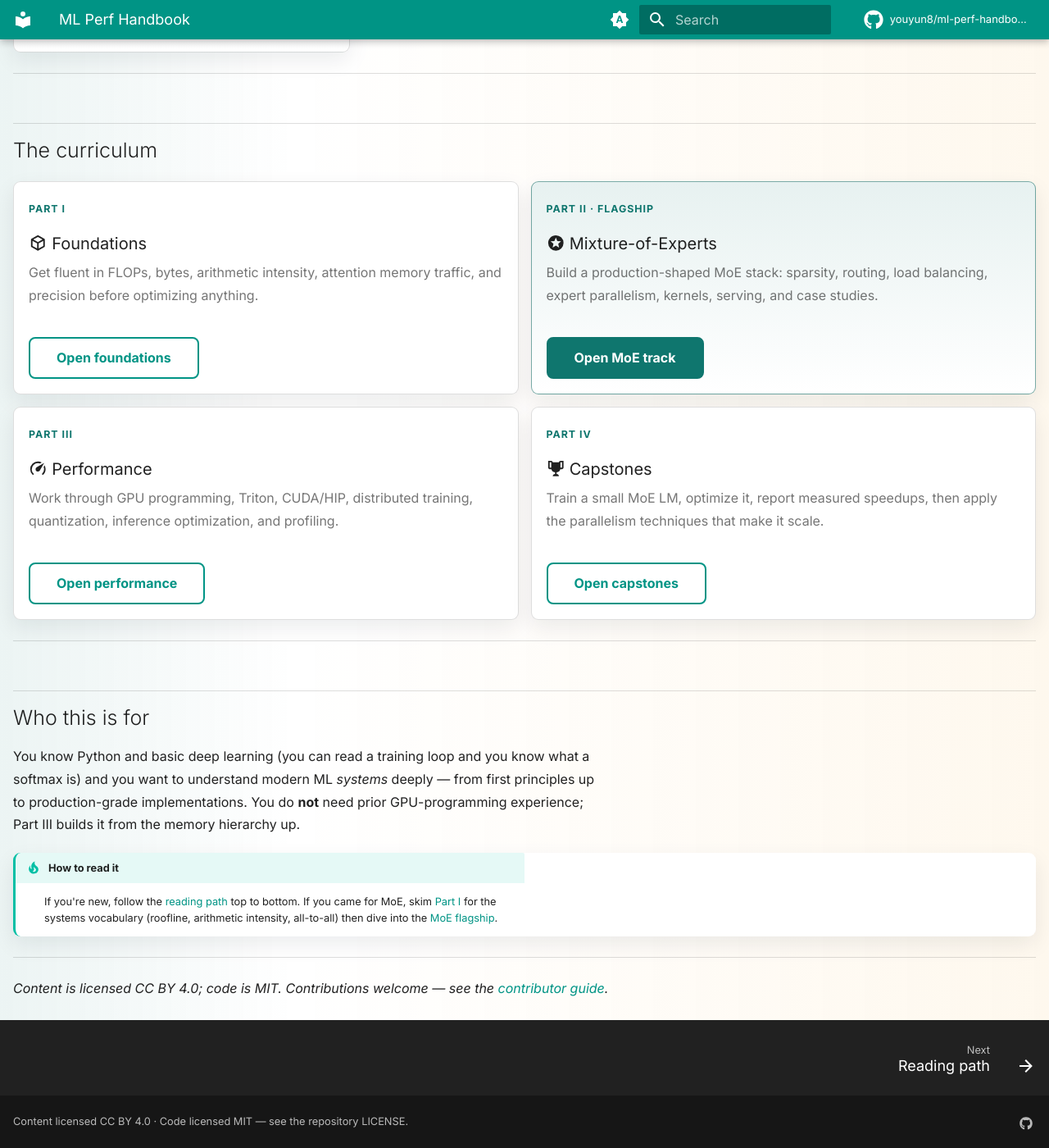
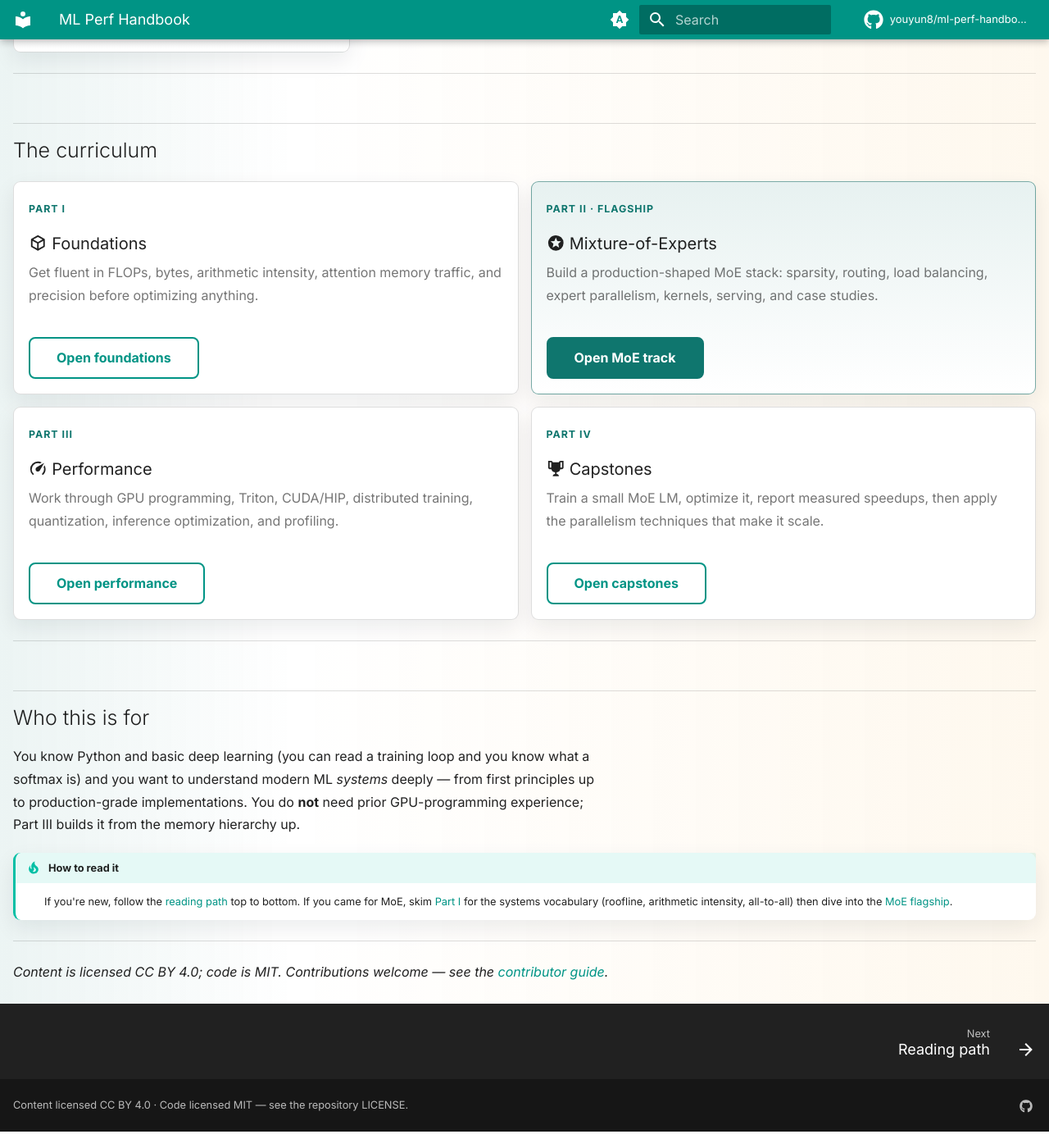
Before and after one commit to youyun8/deep-kernel-handbook, an MkDocs documentation site: the page built from docs/index.md, in a window 1280 px wide and 1400 px high, scrolled down 1207 px. Shown: the whole window at 82% size. Built offline with MkDocs 1.6.1 and Material for MkDocs 9.7.7, drawn with Linux system fonts in a browser that asks for light colours; comment, search, counter and statistics services are not loaded.

Commit message:
docs: make callout title bar and text fill the full box width

```diff
--- a/docs/stylesheets/extra.css
+++ b/docs/stylesheets/extra.css
@@ -527,6 +527,14 @@ figure > figcaption {
   line-height: 1.5;
 }
 
+/* The global `p { max-width: 72ch }` cap also hits the title bar (a <p>) and
+   body paragraphs, so the colored title stops short and leaves empty space on
+   the right of wide boxes. Let callout content span the full box width. */
+.md-typeset .admonition :is(p, li),
+.md-typeset details :is(p, li) {
+  max-width: none;
+}
+
 /* Body content: align under the title text and drop the doubled edge gaps. */
 .md-typeset .admonition > :not(.admonition-title):not(style),
 .md-typeset details > :not(summary):not(style) {
```
